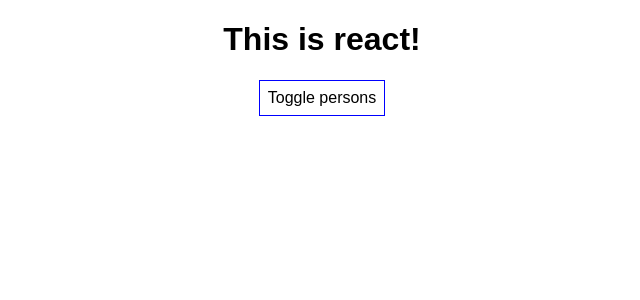
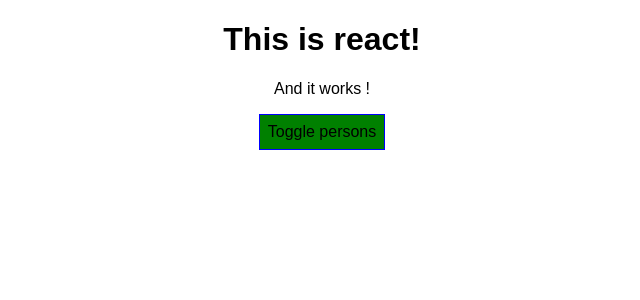
Before and after one commit to davidthurion/react-complete-guide, a React (Create React App) app: page / in a window 1280 px wide. Shown: the top 300 px of the page, without its empty margins (318-958 px from the left). Built offline with nearby package versions, Linux system fonts and the light colour scheme.

Commit message:
feat: add radium to work with more complexe inline css

```diff
--- a/package.json
+++ b/package.json
@@ -3,6 +3,7 @@
   "version": "0.1.0",
   "private": true,
   "dependencies": {
+    "radium": "^0.25.0",
     "react": "^16.5.2",
     "react-dom": "^16.5.2",
     "react-scripts": "2.0.3"
--- a/src/App.css
+++ b/src/App.css
@@ -1,3 +1,11 @@
 .App {
   text-align: center;
 }
+
+.red {
+  color: red;
+}
+
+.bold {
+  font-weight: bold;
+}
--- a/src/App.js
+++ b/src/App.js
@@ -1,5 +1,6 @@
 import React, { Component } from "react";
 import "./App.css";
+import Radium from "radium";
 import Person from "./Person/Person";
 
 class App extends Component {
@@ -63,11 +64,15 @@
 
   render() {
     const style = {
-      backgroundColor: "white",
+      backgroundColor: "green",
       font: "inherit",
       border: "1px solid blue",
       padding: "8px",
-      cursor: "pointer"
+      cursor: "pointer",
+      ":hover": {
+        backgroundColor: "lightgreen",
+        color: "black"
+      }
     };
 
     let persons = null;
@@ -85,29 +90,28 @@
               />
             );
           })}
-          {/* <Person
-            name={this.state.persons[0].name}
-            age={this.state.persons[0].age}
-          />
-          <Person
-            name={this.state.persons[1].name}
-            age={this.state.persons[1].age}
-            click={this.switchNameHandler.bind(this, "André")}
-            changed={this.nameChangedHandler}
-          >
-            My hobbies: Climbing
-          </Person>
-          <Person
-            name={this.state.persons[2].name}
-            age={this.state.persons[2].age}
-          /> */}
         </div>
       );
+
+      style.backgroundColor = "red";
+      style[":hover"] = {
+        backgroundColor: "salmon",
+        color: "black"
+      };
+    }
+
+    let classes = [];
+    if (this.state.persons.length <= 2) {
+      classes.push("red");
+    }
+    if (this.state.persons.length <= 1) {
+      classes.push("bold");
     }
 
     return (
       <div className="App">
         <h1>This is react!</h1>
+        <p className={classes.join(" ")}>And it works !</p>
         <button style={style} onClick={this.togglePersonsHandler}>
           Toggle persons
         </button>
@@ -117,4 +121,4 @@
   }
 }
 
-export default App;
+export default Radium(App);
--- a/src/Person/Person.js
+++ b/src/Person/Person.js
@@ -1,4 +1,5 @@
 import React from "react";
+import Radium from "radium"
 
 import "./Person.css";
 
@@ -15,4 +16,4 @@
   );
 };
 
-export default person;
+export default Radium(person);
```
Also changed, not shown: 2 other files (tests, documents, lock files or other folders).
